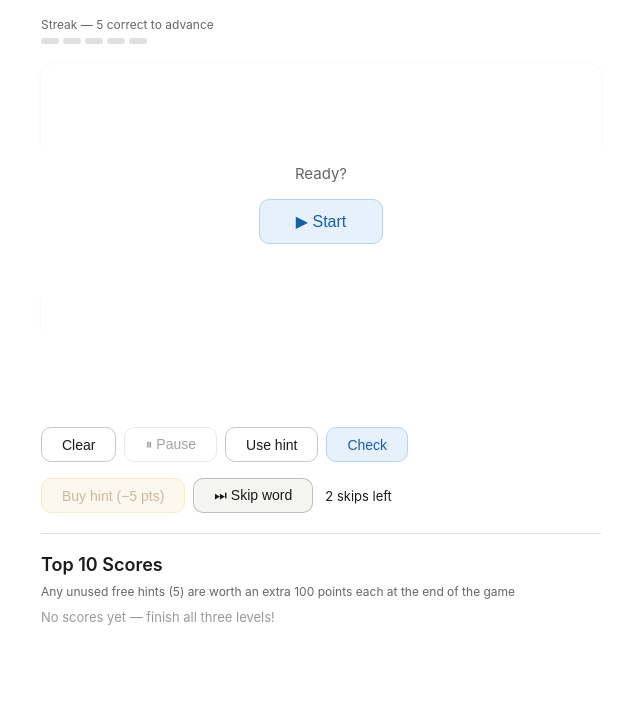
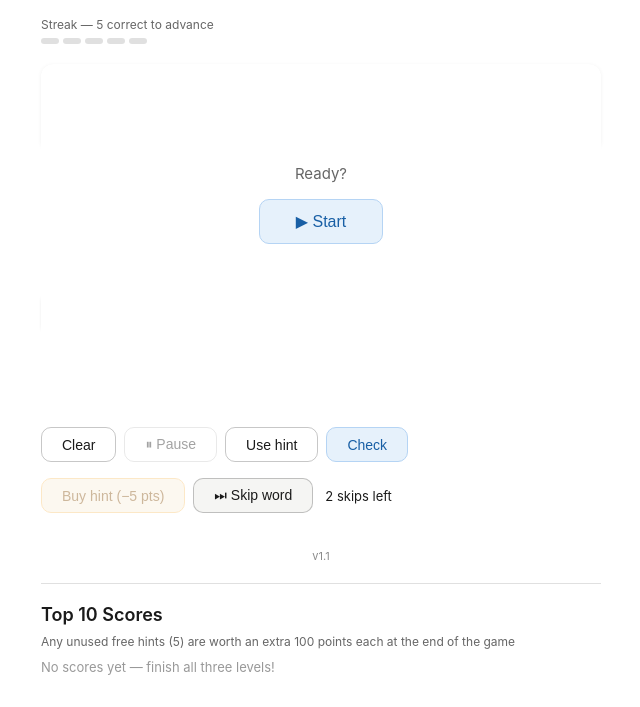
Before and after one commit to heidi-ai/jumble-game, a website built with Vite: page jumble-game/index.html in a window 1280 px wide. Shown: the part 200-907 px from the top of the page, without its empty margins (319-959 px from the left). Before the commit the page ends 857 px from the top, so only its background shows below. Built offline with nearby package versions, Linux system fonts and the light colour scheme; no server answers.

Commit message:
Add version number to footer — start at v1.1
Co-Authored-By: Claude Sonnet 4.6 <noreply@anthropic.com>

```diff
--- a/jumble-game/index.html
+++ b/jumble-game/index.html
@@ -81,6 +81,8 @@
       <span id="skips-left" class="skips-label">2 skips left</span>
     </div>
 
+    <div class="version">v1.1</div>
+
     <div class="leaderboard">
       <div class="lb-title">Top 10 Scores</div>
       <div class="lb-hint-note">Any unused free hints (5) are worth an extra 100 points each at the end of the game</div>
--- a/jumble-game/style.css
+++ b/jumble-game/style.css
@@ -323,3 +323,11 @@ button:disabled { opacity: 0.4; cursor: default; }
   height: 90px;
   width: auto;
 }
+
+.version {
+  text-align: center;
+  font-size: 11px;
+  color: var(--text-muted);
+  margin-top: 1rem;
+  opacity: 0.5;
+}
```
